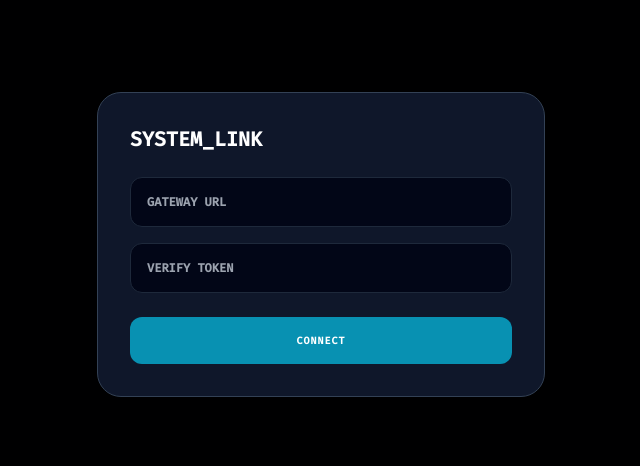
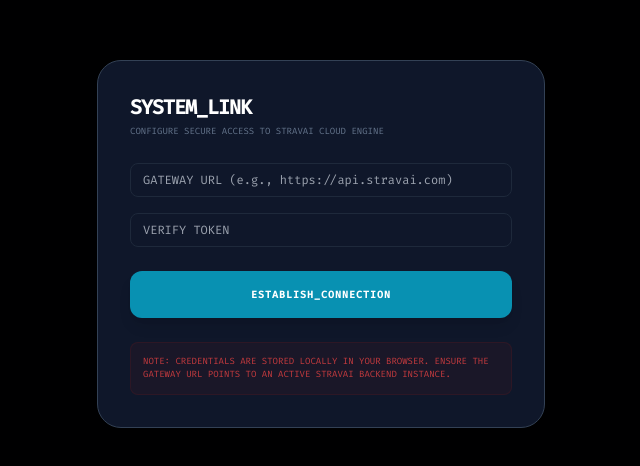
Before and after one commit to hegedus21/ai-strava-run-coach, a React (Vite) app: page / in a window 1280 px wide. Shown: the part 156-622 px from the top of the page, without its empty margins (319-959 px from the left). Built offline with nearby package versions, Linux system fonts and the light colour scheme.

Commit message:
Update App.tsx

```diff
--- a/App.tsx
+++ b/App.tsx
@@ -1,6 +1,8 @@
 import { useState, useEffect, useCallback, useRef } from 'react';
 import React from 'react';
 import { StravAILogo } from './components/Icon';
+
+type ValidationError = { [key: string]: string };
 
 const App: React.FC = () => {
   const [backendUrl, setBackendUrl] = useState<string>(localStorage.getItem('stravai_backend_url') || '');
@@ -9,12 +11,12 @@ const App: React.FC = () => {
   const [showSetup, setShowSetup] = useState(!backendUrl || !backendSecret);
 
   const [crName, setCrName] = useState('');
-  const [crDist, setCrDist] = useState('');
   const [crDate, setCrDate] = useState('');
   const [crTarget, setCrTarget] = useState('');
   const [crDetails, setCrDetails] = useState('');
   const [syncId, setSyncId] = useState('');
 
+  const [validationErrors, setValidationErrors] = useState<ValidationError>({});
   const [backendLogs, setBackendLogs] = useState<string[]>([]);
   const [backendStatus, setBackendStatus] = useState<'UNKNOWN' | 'ONLINE' | 'UNAUTHORIZED' | 'OFFLINE'>('UNKNOWN');
   const [isProcessing, setIsProcessing] = useState<string | null>(null);
@@ -51,8 +53,41 @@ const App: React.FC = () => {
     } catch { setBackendStatus('OFFLINE'); }
   }, [backendUrl, securedFetch]);
 
+  const validateCustomRace = () => {
+    const errors: ValidationError = {};
+    if (!crName.trim()) errors.crName = "Race name is required";
+    if (!crDate.trim()) errors.crDate = "Date is required";
+    if (!crTarget.trim()) errors.crTarget = "Goal time is required";
+    setValidationErrors(prev => ({ ...prev, ...errors }));
+    return Object.keys(errors).length === 0;
+  };
+
+  const validateManualId = () => {
+    const errors: ValidationError = {};
+    if (!syncId.trim()) errors.syncId = "Activity ID required";
+    setValidationErrors(prev => ({ ...prev, ...errors }));
+    return Object.keys(errors).length === 0;
+  };
+
   const handleSync = async (type: 'SEASON' | 'CUSTOM' | 'BATCH' | 'ID') => {
-    if (backendStatus !== 'ONLINE' || isProcessing) return;
+    if (backendStatus !== 'ONLINE') {
+        addLocalLog("COMMAND_FAILED: Backend is offline.", "error");
+        return;
+    }
+    if (isProcessing) return;
+
+    // Clear specific errors before validation
+    setValidationErrors({});
+
+    if (type === 'CUSTOM' && !validateCustomRace()) {
+        addLocalLog("VALIDATION_FAILURE: Custom race data incomplete.", "error");
+        return;
+    }
+    if (type === 'ID' && !validateManualId()) {
+        addLocalLog("VALIDATION_FAILURE: Activity ID missing.", "error");
+        return;
+    }
+
     setIsProcessing(type);
     const cleanUrl = backendUrl.trim().replace(/\/$/, '');
 
@@ -62,7 +97,7 @@ const App: React.FC = () => {
     switch(type) {
       case 'CUSTOM':
         endpoint = `${cleanUrl}/sync/custom-race`;
-        body = JSON.stringify({ Name: crName, Distance: crDist, Date: crDate, TargetTime: crTarget, RaceDetails: crDetails });
+        body = JSON.stringify({ Name: crName, Distance: '', Date: crDate, TargetTime: crTarget, RaceDetails: crDetails });
         break;
       case 'SEASON': endpoint = `${cleanUrl}/sync/season`; break;
       case 'BATCH': endpoint = `${cleanUrl}/sync`; break;
@@ -79,9 +114,29 @@ const App: React.FC = () => {
       if (res.ok) {
         addLocalLog(`${type} Request Accepted.`, "success");
         setActiveTab('DIAGNOSTICS');
-      } else { addLocalLog(`Server Error: ${res.status}`, "error"); }
+      } else {
+        const errText = await res.text();
+        addLocalLog(`Server Error: ${res.status} ${errText}`, "error");
+      }
     } catch (e: any) { addLocalLog("Network Transmission Failure.", "error"); }
     finally { setTimeout(() => setIsProcessing(null), 1000); }
+  };
+
+  const saveConfig = () => {
+    const errors: ValidationError = {};
+    if (!backendUrl.trim()) errors.setupUrl = "Gateway URL required";
+    if (!backendSecret.trim()) errors.setupSecret = "Verify Token required";
+
+    if (Object.keys(errors).length > 0) {
+        setValidationErrors(errors);
+        return;
+    }
+
+    localStorage.setItem('stravai_backend_url', backendUrl);
+    localStorage.setItem('stravai_backend_secret', backendSecret);
+    setShowSetup(false);
+    setValidationErrors({});
+    checkBackend();
   };
 
   useEffect(() => {
@@ -91,6 +146,13 @@ const App: React.FC = () => {
       return () => clearInterval(int);
     }
   }, [backendUrl, checkBackend]);
+
+  const getInputClass = (errorKey: string) => {
+    const base = "w-full bg-slate-900 border rounded-lg px-3 py-2 text-cyan-400 outline-none text-xs transition-all";
+    return validationErrors[errorKey]
+        ? `${base} border-red-500 shadow-[0_0_8px_rgba(239,68,68,0.4)] animate-pulse`
+        : `${base} border-slate-800 focus:border-cyan-500/50`;
+  };
 
   return (
     <div className="flex flex-col h-screen bg-slate-950 text-slate-300 font-mono text-[11px]">
@@ -107,21 +169,64 @@ const App: React.FC = () => {
             </div>
           </div>
         </div>
-        <button onClick={() => setShowSetup(true)} className="px-3 py-1.5 bg-slate-800 border border-slate-700 rounded uppercase font-bold text-[10px]">Config</button>
+        <button onClick={() => setShowSetup(true)} className="px-3 py-1.5 bg-slate-800 border border-slate-700 rounded uppercase font-bold text-[10px] hover:bg-slate-700 transition-colors">Config</button>
       </header>
 
       <div className="flex-grow flex flex-col md:flex-row min-h-0">
         <aside className="w-full md:w-80 border-r border-slate-800 bg-slate-900/40 p-6 space-y-8 overflow-y-auto">
           <section className="space-y-4">
-            <h2 className="text-[9px] font-black text-slate-500 uppercase tracking-widest">Race_Deployment</h2>
+            <h2 className="text-[9px] font-black text-slate-500 uppercase tracking-widest flex justify-between">
+              Race_Deployment
+              {Object.keys(validationErrors).some(k => k.startsWith('cr')) && <span className="text-red-500 animate-pulse">! REQUIRED_FIELDS_MISSING</span>}
+            </h2>
             <div className="p-4 bg-slate-950 border border-slate-800 rounded-xl space-y-3 shadow-xl">
-               <input type="text" placeholder="RACE NAME" value={crName} onChange={e=>setCrName(e.target.value)} className="w-full bg-slate-900 border border-slate-800 rounded-lg px-3 py-2 text-cyan-400 outline-none text-xs"/>
+               <div>
+                  <input
+                    type="text"
+                    placeholder="RACE NAME"
+                    value={crName}
+                    onChange={e=>{setCrName(e.target.value); setValidationErrors(p => ({...p, crName: ''}))}}
+                    className={getInputClass('crName')}
+                  />
+                  {validationErrors.crName && <p className="text-[8px] text-red-500 mt-1 uppercase font-bold">{validationErrors.crName}</p>}
+               </div>
+
                <div className="flex gap-2">
-                 <input type="text" placeholder="DATE" value={crDate} onChange={e=>setCrDate(e.target.value)} className="w-1/2 bg-slate-900 border border-slate-800 rounded-lg px-3 py-2 text-cyan-400 outline-none text-xs"/>
-                 <input type="text" placeholder="GOAL" value={crTarget} onChange={e=>setCrTarget(e.target.value)} className="w-1/2 bg-slate-900 border border-slate-800 rounded-lg px-3 py-2 text-cyan-400 outline-none text-xs"/>
+                 <div className="w-1/2">
+                   <input
+                    type="text"
+                    placeholder="DATE (YYYY-MM-DD)"
+                    value={crDate}
+                    onChange={e=>{setCrDate(e.target.value); setValidationErrors(p => ({...p, crDate: ''}))}}
+                    className={getInputClass('crDate')}
+                   />
+                   {validationErrors.crDate && <p className="text-[8px] text-red-500 mt-1 uppercase font-bold">REQUIRED</p>}
                  </div>
-               <textarea rows={5} placeholder="Loops, nutrition details..." value={crDetails} onChange={e=>setCrDetails(e.target.value)} className="w-full bg-slate-900 border border-slate-800 rounded-lg px-3 py-2 text-cyan-400 outline-none text-[10px] resize-none"/>
-               <button onClick={() => handleSync('CUSTOM')} disabled={!crName || !crDate || !!isProcessing} className="w-full py-3 bg-cyan-900/20 text-cyan-400 rounded-lg border border-cyan-500/20 font-black uppercase text-[10px] tracking-widest disabled:opacity-20 transition-all">
+                 <div className="w-1/2">
+                   <input
+                    type="text"
+                    placeholder="GOAL TIME"
+                    value={crTarget}
+                    onChange={e=>{setCrTarget(e.target.value); setValidationErrors(p => ({...p, crTarget: ''}))}}
+                    className={getInputClass('crTarget')}
+                   />
+                   {validationErrors.crTarget && <p className="text-[8px] text-red-500 mt-1 uppercase font-bold">REQUIRED</p>}
+                 </div>
+               </div>
+
+               <textarea
+                rows={5}
+                placeholder="DETAILS (Optional: Loops, nutrition...)"
+                value={crDetails}
+                onChange={e=>setCrDetails(e.target.value)}
+                className="w-full bg-slate-900 border border-slate-800 rounded-lg px-3 py-2 text-cyan-400 outline-none text-[10px] resize-none focus:border-cyan-500/30"
+               />
+
+               <button
+                onClick={() => handleSync('CUSTOM')}
+                disabled={!!isProcessing}
+                className={`w-full py-3 rounded-lg border font-black uppercase text-[10px] tracking-widest transition-all ${isProcessing === 'CUSTOM' ? 'bg-cyan-900/40 text-cyan-200 border-cyan-500/40 cursor-wait' : 'bg-cyan-900/20 text-cyan-400 border-cyan-500/20 hover:bg-cyan-900/30'}`}
+               >
                 {isProcessing === 'CUSTOM' ? 'Analyzing...' : 'Deploy_Analysis'}
                </button>
             </div>
@@ -137,9 +242,18 @@ const App: React.FC = () => {
 
           <section className="space-y-4">
             <h2 className="text-[9px] font-black text-slate-500 uppercase tracking-widest">Manual_Override</h2>
+            <div className="space-y-1">
                 <div className="flex gap-2">
-              <input type="text" placeholder="ACTIVITY_ID" value={syncId} onChange={e=>setSyncId(e.target.value)} className="w-full bg-slate-900 border border-slate-800 rounded-lg px-3 py-2 text-cyan-400 outline-none text-xs"/>
-              <button onClick={() => handleSync('ID')} disabled={!syncId} className="px-4 bg-slate-800 rounded-lg border border-slate-700 text-cyan-500 font-bold uppercase">Run</button>
+                  <input
+                    type="text"
+                    placeholder="ACTIVITY_ID"
+                    value={syncId}
+                    onChange={e=>{setSyncId(e.target.value); setValidationErrors(p => ({...p, syncId: ''}))}}
+                    className={getInputClass('syncId')}
+                  />
+                  <button onClick={() => handleSync('ID')} className="px-4 bg-slate-800 hover:bg-slate-700 rounded-lg border border-slate-700 text-cyan-500 font-bold uppercase transition-colors">Run</button>
+                </div>
+                {validationErrors.syncId && <p className="text-[8px] text-red-500 uppercase font-bold">{validationErrors.syncId}</p>}
             </div>
           </section>
         </aside>
@@ -152,6 +266,7 @@ const App: React.FC = () => {
           <div className="flex-grow overflow-hidden p-6 md:p-10">
             <div ref={remoteLogsRef} className="h-full bg-slate-900/40 border border-slate-800/50 rounded-2xl p-6 overflow-y-auto space-y-1 font-mono text-[10px]">
                 {activeTab === 'LOGS' ? (
+                  localLogs.length > 0 ? (
                       localLogs.map(log => (
                         <div key={log.id} className="flex gap-4">
                           <span className="text-slate-700">[{log.time}]</span>
@@ -159,7 +274,14 @@ const App: React.FC = () => {
                         </div>
                       ))
                   ) : (
+                      <div className="text-slate-800 uppercase italic">Command Terminal Idle...</div>
+                  )
+                ) : (
+                  backendLogs.length > 0 ? (
                       backendLogs.map((l, i) => <div key={i} className={`py-1 border-l-2 pl-4 mb-0.5 ${l.includes("ERROR") ? 'border-red-500 text-red-400' : l.includes("SUCCESS") ? 'border-cyan-400 text-cyan-400' : 'border-slate-800 text-slate-600'}`}>{l}</div>)
+                  ) : (
+                      <div className="text-slate-800 uppercase italic">Awaiting Telemetry from Cloud...</div>
+                  )
                 )}
             </div>
           </div>
@@ -168,13 +290,50 @@ const App: React.FC = () => {
 
       {showSetup && (
         <div className="fixed inset-0 z-[100] flex items-center justify-center bg-black/95 backdrop-blur-md p-4">
-          <div className="bg-slate-900 border border-slate-700 rounded-3xl max-w-md w-full p-8 space-y-6">
-            <h2 className="text-xl font-black text-white uppercase">System_Link</h2>
+          <div className="bg-slate-900 border border-slate-700 rounded-3xl max-w-md w-full p-8 space-y-6 shadow-2xl">
+            <div>
+                <h2 className="text-xl font-black text-white uppercase tracking-tighter">System_Link</h2>
+                <p className="text-[9px] text-slate-500 uppercase mt-1">Configure secure access to StravAI Cloud Engine</p>
+            </div>
+
             <div className="space-y-4">
-              <input type="text" value={backendUrl} placeholder="GATEWAY URL" onChange={e => setBackendUrl(e.target.value)} className="w-full bg-slate-950 border border-slate-800 rounded-xl p-4 text-xs text-cyan-400 outline-none font-bold"/>
-              <input type="password" value={backendSecret} placeholder="VERIFY TOKEN" onChange={e => setBackendSecret(e.target.value)} className="w-full bg-slate-950 border border-slate-800 rounded-xl p-4 text-xs text-cyan-400 outline-none font-bold"/>
+              <div className="space-y-1">
+                <input
+                    type="text"
+                    value={backendUrl}
+                    placeholder="GATEWAY URL (e.g., https://api.stravai.com)"
+                    onChange={e => {setBackendUrl(e.target.value); setValidationErrors(p => ({...p, setupUrl: ''}))}}
+                    className={getInputClass('setupUrl')}
+                />
+                {validationErrors.setupUrl && <p className="text-[8px] text-red-500 uppercase font-bold">{validationErrors.setupUrl}</p>}
               </div>
-            <button onClick={() => {localStorage.setItem('stravai_backend_url', backendUrl); localStorage.setItem('stravai_backend_secret', backendSecret); setShowSetup(false); checkBackend();}} className="w-full py-4 bg-cyan-600 text-white rounded-xl font-black uppercase text-[10px] tracking-widest">Connect</button>
+
+              <div className="space-y-1">
+                <input
+                    type="password"
+                    value={backendSecret}
+                    placeholder="VERIFY TOKEN"
+                    onChange={e => {setBackendSecret(e.target.value); setValidationErrors(p => ({...p, setupSecret: ''}))}}
+                    className={getInputClass('setupSecret')}
+                />
+                {validationErrors.setupSecret && <p className="text-[8px] text-red-500 uppercase font-bold">{validationErrors.setupSecret}</p>}
+              </div>
+            </div>
+
+            <button
+                onClick={saveConfig}
+                className="w-full py-4 bg-cyan-600 hover:bg-cyan-500 text-white rounded-xl font-black uppercase text-[10px] tracking-widest transition-all shadow-lg active:scale-95"
+            >
+                Establish_Connection
+            </button>
+
+            {(!backendUrl || !backendSecret) && (
+                <div className="p-3 bg-red-900/10 border border-red-900/20 rounded-lg">
+                    <p className="text-[9px] text-red-500/80 uppercase leading-normal">
+                        Note: Credentials are stored locally in your browser. Ensure the Gateway URL points to an active StravAI Backend instance.
+                    </p>
+                </div>
+            )}
           </div>
         </div>
       )}
```
Lines whose indentation alone changed are shown as unchanged.
